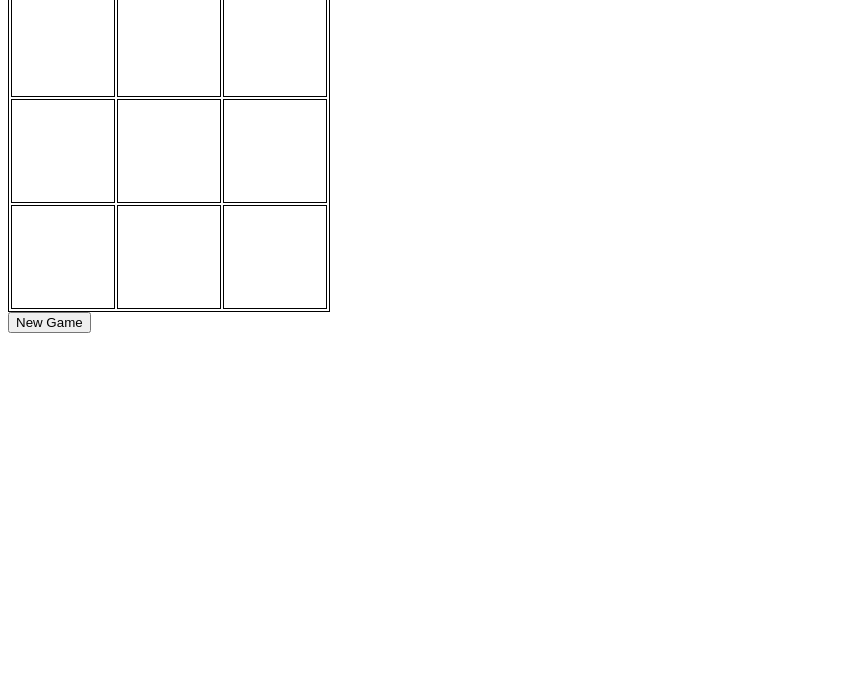
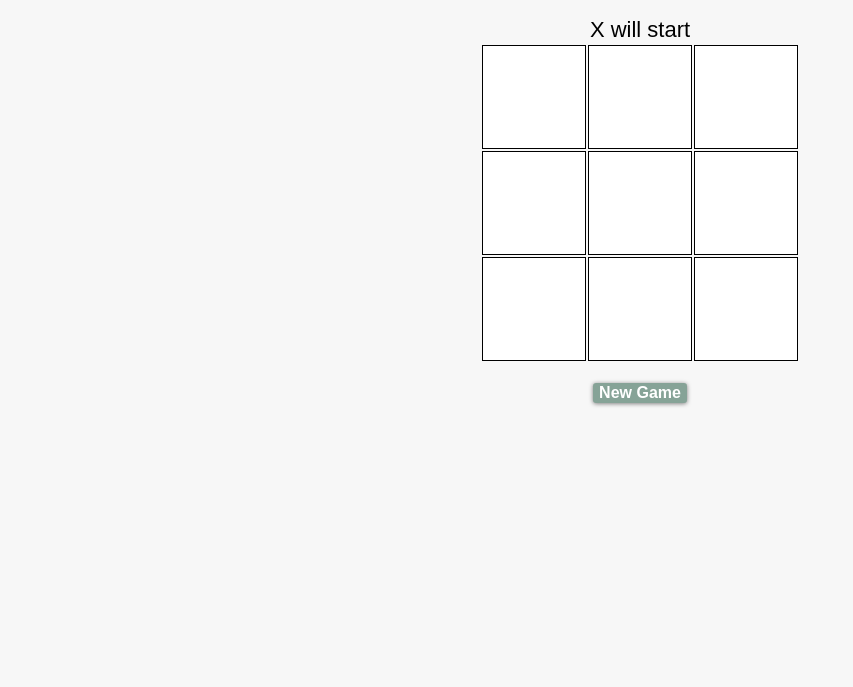
Before and after one commit to defitjo/Tic-Tac-Toe, a plain HTML site: page index.html in a window 1280 px wide. Shown: the part 113-800 px from the top of the page, without its empty margins (0-853 px from the left). Drawn offline with Linux system fonts and the light colour scheme; a web font is replaced by a local one.

Commit message:
edited css

```diff
--- a/index.html
+++ b/index.html
@@ -4,11 +4,12 @@
   <meta charset="UTF-8">
   <title>Tic Tac Toe</title>
   <link rel="stylesheet" href="style.css"></head>
+  <link href="https://fonts.googleapis.com/css?family=Lobster|Mina" rel="stylesheet">
 </head>
 <body onload="newGame();">
   <h1>Tic Tac Toe</h1>
   <div id="instruction"></div>
-  <table>
+  <table id="board">
     <tr>
       <td class="gameboard" id="box1" onclick="userMove(this)"></td>
       <td class="gameboard" id="box2" onclick="userMove(this)"></td>
@@ -25,7 +26,9 @@
       <td class="gameboard" id="box9" onclick="userMove(this)"></td>
     </tr>
   </table>
-  <button onclick="newGame();">New Game</button>
+  <div id="reset">
+    <button id="reset-btn" onclick="newGame();">New Game</button>
+  </div>
   <script src="script.js"></script>
 </body>
 </html>
--- a/style.css
+++ b/style.css
@@ -1,3 +1,11 @@
+html {
+    background-color: #F7F7F7
+}
+
+body {
+    font-family: 'Mina', sans-serif;
+}
+
 .gameboard {
     height: 100px;
     width: 100px;
@@ -5,10 +13,45 @@
     text-align: center;
 }
 
-#instruction {
-    font-size: 20px;
+#board {
+    display: flex;
+    flex: 1;
+    align-items: center;
+    justify-content: center;
 }
 
-table, td, tr {
+h1 {
+    font-family: 'Lobster', cursive;
+    font-size: 50px;
+}
+
+#instruction {
+    font-size: 22px;
+}
+
+h1, #instruction, #reset {
+    display: flex;
+    align-items: center;
+    justify-content: center;
+}
+
+td, tr {
     border: 1px solid black;
+    background-color: white;
 }
+
+#reset {
+    padding-top: 20px;
+}
+
+#reset-btn {
+    border-radius: 0.2em;
+    box-shadow: 0 0.05em 0.25em 0 rgba(0, 0, 0, 0.5);
+    color: white;
+    background-color: #86A397;
+    font-size: 1em;
+    font-weight: bold;
+    text-align: center;
+    cursor: pointer;
+    border: none;
+}
```
